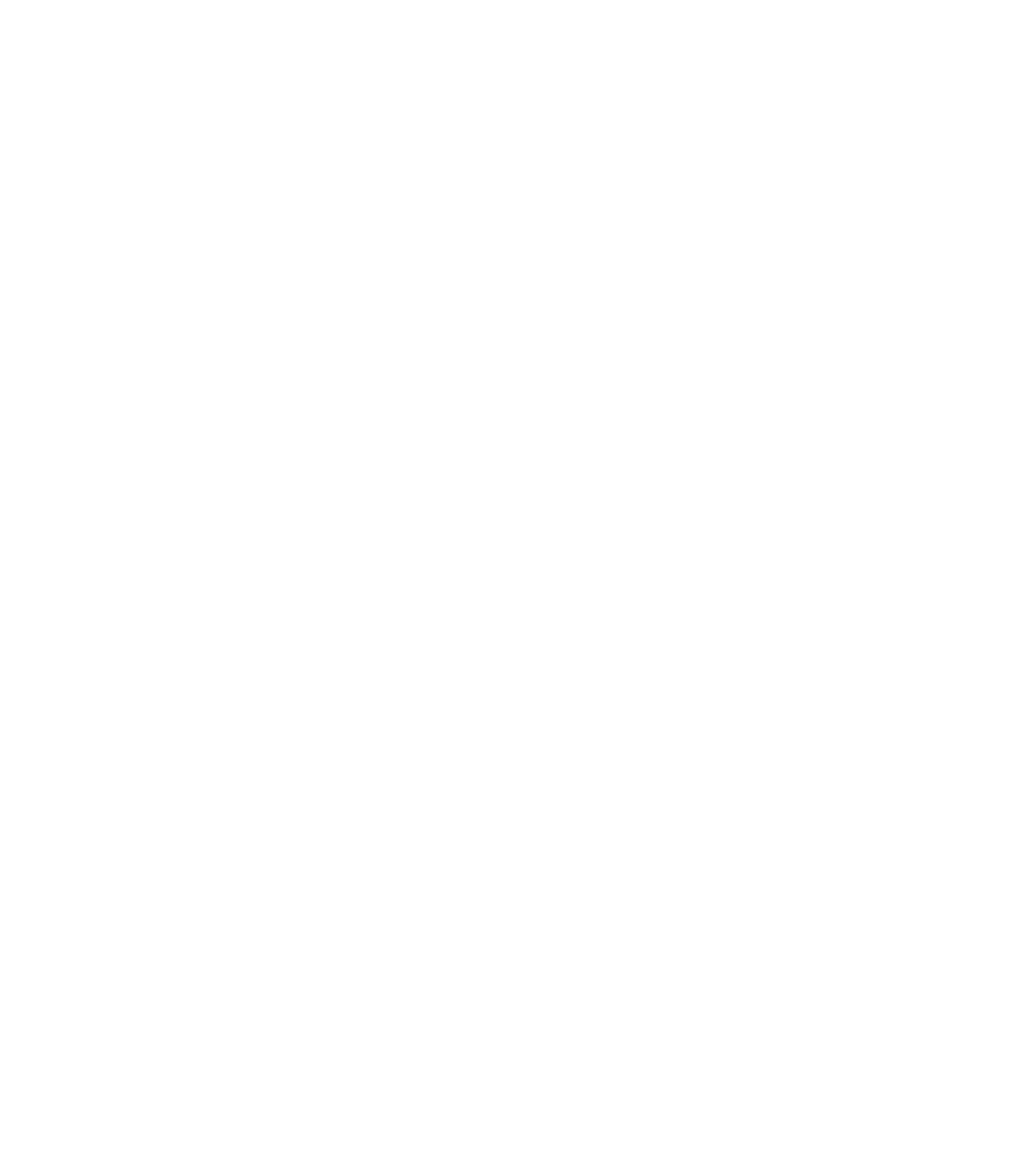
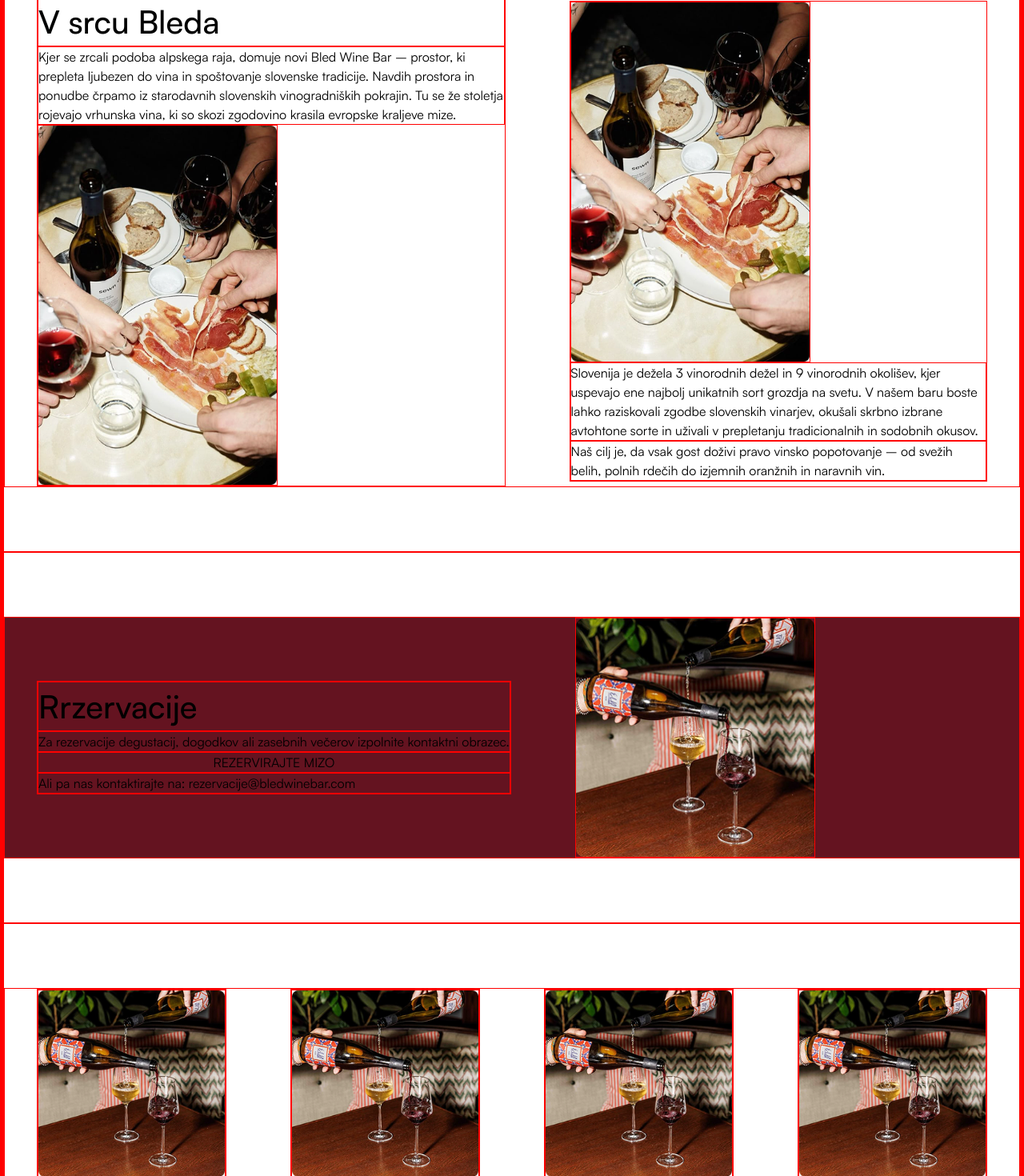
Before and after one commit to Valex99/personal-wine-bar, a Next.js app: page /en in a window 1280 px wide. Shown: the part 2932-4402 px from the top of the page at 80% size. Before the commit the page ends 2049 px from the top, so only its background shows below. Built offline with nearby package versions, Linux system fonts and the light colour scheme.

Commit message:
Homepage general layout set

```diff
--- a/src/app/[locale]/(front)/page.tsx
+++ b/src/app/[locale]/(front)/page.tsx
@@ -3,6 +3,7 @@
 import Section from "@/components/layout/section";
 import Container from "@/components/layout/container";
 import Image from "next/image";
+import { Facebook, Instagram, Youtube, Twitter, Linkedin } from "lucide-react";
 
 export default function Page() {
   return (
@@ -92,6 +93,170 @@
           </div>
         </Container>
       </Section>
+
+      {/*4 Section */}
+      <div className="relative h-screen bg-[url('/img/wine-bar5.png')] bg-cover bg-center bg-no-repeat">
+        <P className="absolute bottom-20 left-20 text-white text-center max-w-[360px]">
+          Bled Wine Bar odraža moderen in sofisticiran stil. Naš interier sledi
+          barvni paleti vinsko rdeče, ki ponazarja prefinjenost in globino sveta
+          vin.
+        </P>
+      </div>
+
+      {/* 5. Section */}
+      <Section className="bg-wine-bar-black">
+        {/* if no direction is provided, Container will be flex-col */}
+        <Container>
+          <div className="flex flex-col">
+            <H2>V srcu Bleda </H2>
+
+            <P className="text-wine-bar-white">
+              Kjer se zrcali podoba alpskega raja, domuje novi Bled Wine Bar –
+              prostor, ki prepleta ljubezen do vina in spoštovanje slovenske
+              tradicije. Navdih prostora in ponudbe črpamo iz starodavnih
+              slovenskih vinogradniških pokrajin. Tu se že stoletja rojevajo
+              vrhunska vina, ki so skozi zgodovino krasila evropske kraljeve
+              mize.
+            </P>
+            <Image
+              src="/img/wine-bar4.png"
+              alt="Wine Bar"
+              width={300}
+              height={300}
+            />
+          </div>
+          <div className="flex flex-col">
+            <Image
+              src="/img/wine-bar4.png"
+              alt="Wine Bar"
+              width={300}
+              height={300}
+            />
+            <P>
+              Slovenija je dežela 3 vinorodnih dežel in 9 vinorodnih okolišev,
+              kjer uspevajo ene najbolj unikatnih sort grozdja na svetu. V našem
+              baru boste lahko raziskovali zgodbe slovenskih vinarjev, okušali
+              skrbno izbrane avtohtone sorte in uživali v prepletanju
+              tradicionalnih in sodobnih okusov.
+            </P>
+            <P>
+              Naš cilj je, da vsak gost doživi pravo vinsko popotovanje – od
+              svežih belih, polnih rdečih do izjemnih oranžnih in naravnih vin.
+            </P>
+          </div>
+        </Container>
+      </Section>
+
+      {/* 6. Section */}
+      <Section className="bg-wine-bar-red">
+        {/* if no direction is provided, Container will be flex-col */}
+        <Container className="bg-[#641320]">
+          <div className="flex flex-col">
+            <H2>Rrzervacije</H2>
+            <P>
+              Za rezervacije degustacij, dogodkov ali zasebnih večerov izpolnite
+              kontaktni obrazec.
+            </P>
+            <button>REZERVIRAJTE MIZO</button>
+            <P>Ali pa nas kontaktirajte na: rezervacije@bledwinebar.com</P>
+          </div>
+          <Image
+            src="/img/wine-bar3.png"
+            alt="Wine Bar"
+            width={300}
+            height={300}
+          />
+        </Container>
+      </Section>
+
+      {/* 7. Section */}
+      <Section className="">
+        <Container>
+          <div>
+            <Image
+              src="/img/wine-bar3.png"
+              alt="Wine Bar"
+              width={300}
+              height={300}
+            />
+          </div>
+          <div>
+            <Image
+              src="/img/wine-bar3.png"
+              alt="Wine Bar"
+              width={300}
+              height={300}
+            />
+          </div>
+          <div>
+            <Image
+              src="/img/wine-bar3.png"
+              alt="Wine Bar"
+              width={300}
+              height={300}
+            />
+          </div>
+          <div>
+            <Image
+              src="/img/wine-bar3.png"
+              alt="Wine Bar"
+              width={300}
+              height={300}
+            />
+          </div>
+        </Container>
+        <div className="flex justify-center">
+          <button>GALERIJA</button>
+        </div>
+      </Section>
+
+      {/* 8. Section - footer */}
+
+      <section>
+        <Container className="justify-center">
+          <h1 className="font-satoshi text-center text-[130px] text-black text-4xl font-bold">
+            BLED WINE BAR
+          </h1>
+        </Container>
+      </section>
+
+      <section>
+        <Container className="justify-center">
+          <div className="flex justify-between">
+            {/* {icons} */}
+            <div className="flex flex-row">
+              <Facebook />
+              <Instagram />
+              <Youtube />
+              <Twitter />
+              <Linkedin />
+            </div>
+
+            {/* {naslov lokacije} */}
+            <div>
+              <P>NASLOV LOKACIJE</P>
+            </div>
+
+            {/* {splosni pogoji} */}
+            <div>
+              <P>SPLOSNI POGOJI</P>
+            </div>
+
+            {/* {piskotki} */}
+            <div>
+              <P>PIŠKOTKI</P>
+            </div>
+
+            {/* {2025 bled wine bar} */}
+            <div>
+              <P>2025 BLED WINE BAR</P>
+            </div>
+
+            {/* {na vrh} */}
+            <div></div>
+          </div>
+        </Container>
+      </section>
     </div>
   );
 }
--- a/src/components/layout/container.tsx
+++ b/src/components/layout/container.tsx
@@ -15,7 +15,9 @@
   fullWidth,
   gap,
 }: ContainerProps) => {
-  const defaultDirection = direction ? direction : "flex-col lg:flex-row";
+  const defaultDirection = direction
+    ? `flex-${direction}`
+    : "flex-col lg:flex-row";
   const defaultFullWidth = fullWidth ? "" : "container px-4 lg:px-10 mx-auto";
   const defaultGap = gap ? gap : "md:gap-x-10 xl:gap-x-20 gap-4";
 
```
Also changed, not shown: 1 other file (tests, documents, lock files or other folders).
